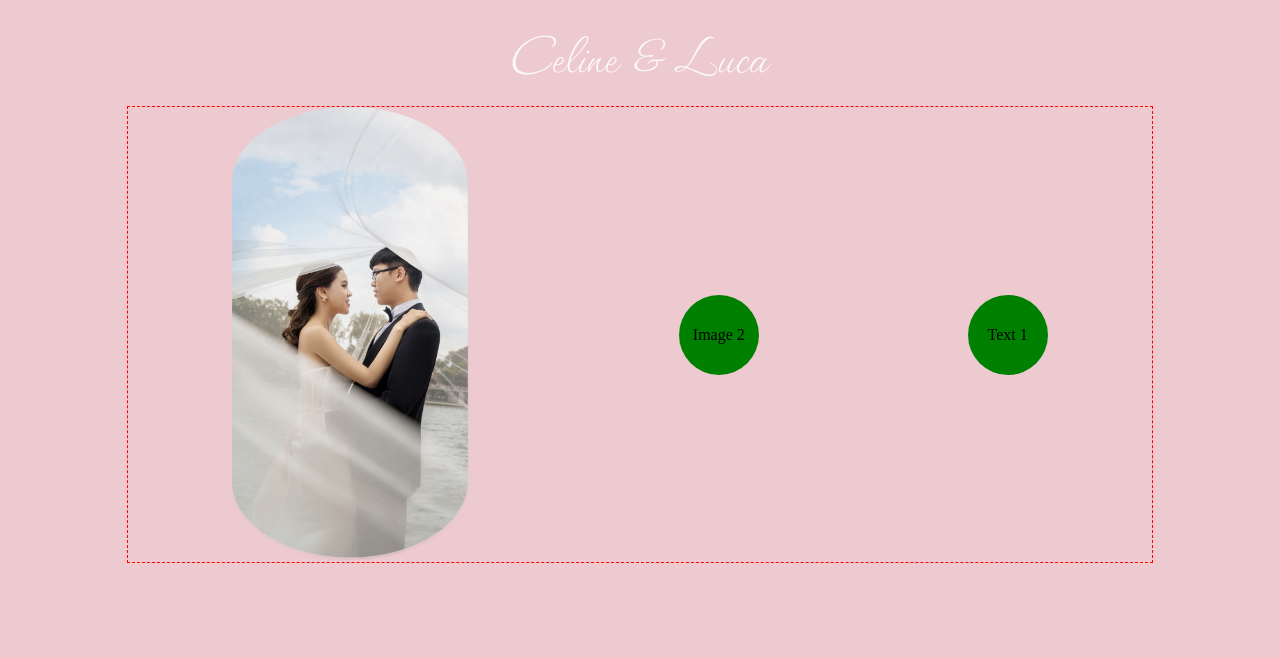
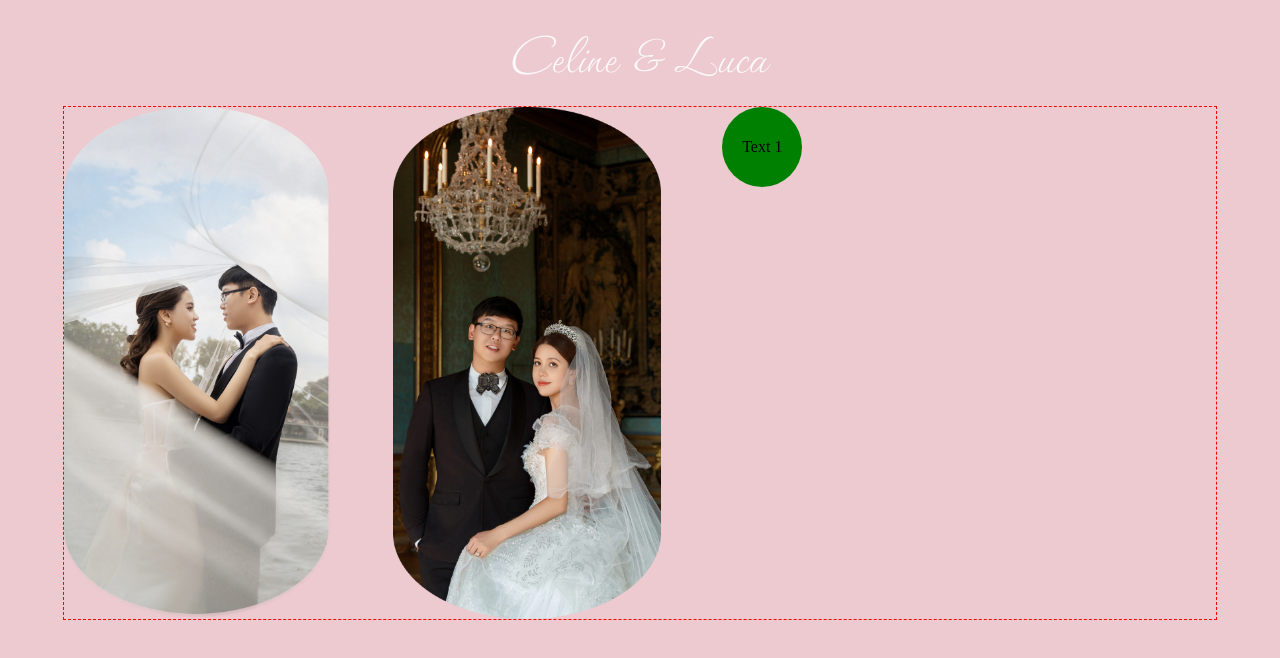
Before and after one commit to liulc006/wedding-inv, a React app: page / in a window 1280 px wide. Shown: the top 658 px of the page. Built offline with nearby package versions, Linux system fonts and the light colour scheme.

Commit message:
intro picture added

```diff
--- a/src/component/App.js
+++ b/src/component/App.js
@@ -11,22 +11,19 @@ const App = () => {
             </div>
 
             {/* First Section - 2 Stadium + 1 Message */}
-            <div style={{border:'1px red dashed',display:'flex', flexDirection:'row', justifyContent:'space-around', alignItems:'center', minWidth:'80vw',maxWidth:'99vw', aspectRatio:'4.5/2'}}>
+            <div style={{border:'1px red dashed',display:'flex', flexDirection:'row', justifyContent:'space-around', alignItems:'center', minWidth:'90vw',maxWidth:'99vw', aspectRatio:'4.5/2'}}>
                 {/* First Photo */}
-                <div style={{height:'100%'}}>
-                    {/* TODO Stadium 1 */}
-                    <StadiumImage/>
+                <div style={{height:'100%', flex:'2'}}>
+                    <StadiumImage url='../../public/img-wedding-invitation/photo-img/intro1.png'/>
                 </div>
 
                 {/* Second Phot */}
-                <div>
-                    {/* TODO Stadium 2 */}
-                    <Placeholder text='Image 2'/>
-
+                <div style={{height:'100%', flex:'2'}}>
+                    <StadiumImage url='../../public/img-wedding-invitation/photo-img/intro2.png'/>
                 </div>
 
                 {/* Message */}
-                <div>
+                <div style={{height:'100%', flex:'3'}}>
                     {/*TODO Message */}
                     <Placeholder text='Text 1'/>
                 </div>
--- a/src/component/StadiumImage.js
+++ b/src/component/StadiumImage.js
@@ -3,7 +3,7 @@ import React from "react";
 const StadiumImage = (props) => {
     return (
         <div style={{height:'100%'}}>
-            <img src="../../public/img-wedding-invitation/photo-img/intro1.png" style={{objectFit:'contain', height:'100%'}}/>
+            <img src={props.url} style={{objectFit:'contain', height:'100%'}}/>
         </div>
     );
 };
```
